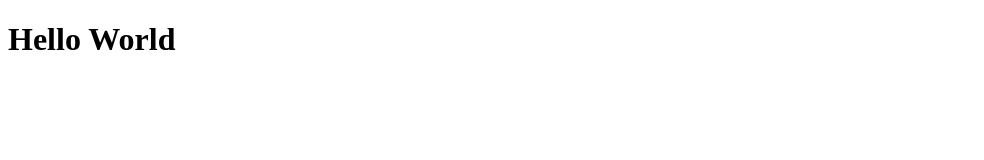
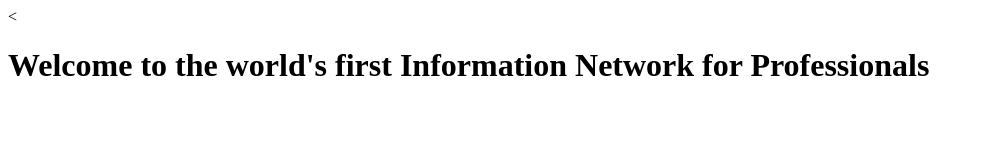
Before and after one commit to ExComResearch/HYPO, a plain HTML site: page index.html in a window 1280 px wide. Shown: the whole page, without its empty margins (0-984 px from the left). Drawn offline with Linux system fonts and the light colour scheme.

Commit message:
Update index.html

```diff
--- a/index.html
+++ b/index.html
@@ -1,9 +1,12 @@
-<!DOCTYPE html>
-<html lang="en" dir="ltr">
+<html>
+<head>
+  <meta charset="UTF-8">
+  <meta name="viewport" content="width=device-width, initial-scale=1.0">
+  <meta http-equiv="X-UA-Compatible" content="ie=edge">
+  <title>Information Network for Professionals</title>
+</head>
+<body>
 
-<head>
-  <meta charset="utf-8">
-  <title>HyPo | Information Network for Professionals</title>
-</head>
-
-<h1>Hello World</h1>
+  <<h1>Welcome to the world's first Information Network for Professionals</h1>
+</body>
+</html>
```
